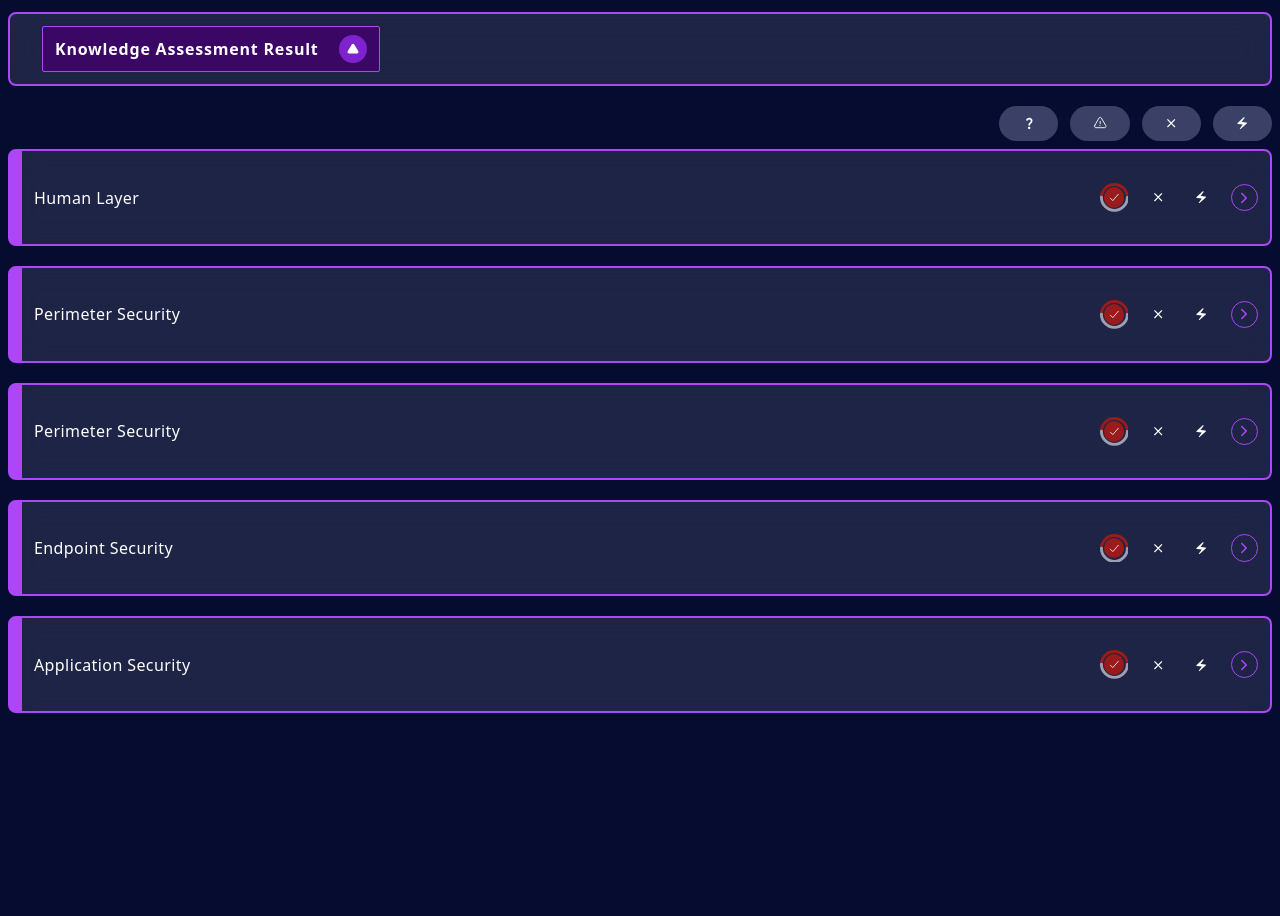
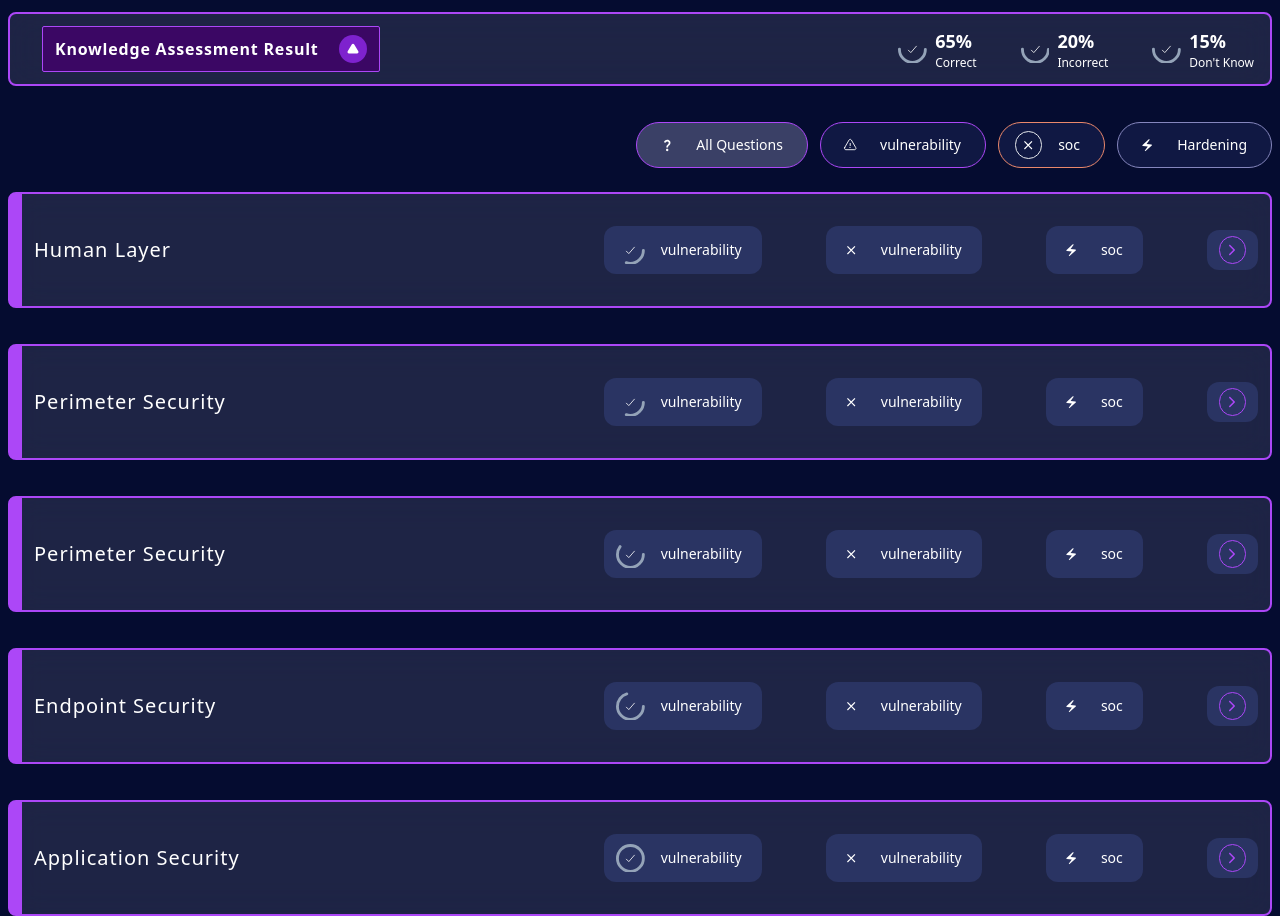
Before and after one commit to Prasath70/Dashboard_Rezilyzens, a React (Vite) app: page / in a window 1280 px wide. Before the commit the page ends 800 px from the top, so only its background shows below. Built offline with nearby package versions, Linux system fonts and the light colour scheme.

Commit message:
resultpage responsive

```diff
--- a/src/components/Circleprogress.tsx
+++ b/src/components/Circleprogress.tsx
@@ -13,8 +13,8 @@ const RadialProgress: React.FC<RadialProgressProps> = ({
   percentage,
   size = 100,
   strokeWidth = 10,
-  color = 'gray',
-  outColor = 'stroke-indigo-500',
+  color = "red",
+  outColor = "stroke-indigo-500",
 }) => {
   // Calculate the circumference of the circle
   const radius = 50 - strokeWidth / 2;
@@ -36,7 +36,9 @@ const RadialProgress: React.FC<RadialProgressProps> = ({
         ></circle>
         {/* Overlay circle */}
         <circle
-          className="stroke-red-800"
+          className={`${(color == "red"
+            ? `stroke-${color}-800`
+            : `stroke-${color}-500`)}  `}
           strokeWidth={strokeWidth}
           strokeLinecap="round"
           cx="50"
@@ -59,7 +61,11 @@ const RadialProgress: React.FC<RadialProgressProps> = ({
           strokeDashoffset={dashOffset}
         ></circle>
       </svg>
-      <IoCheckmark className="absolute w-[1.3rem] h-[1.3rem] text-white bg-red-800 rounded-full p-1" />
+      <IoCheckmark
+        className={`absolute w-[1.3rem] h-[1.3rem] text-white  rounded-full p-1 ${
+          color == "red" ? `bg-${color}-800` : `bg-${color}-500`
+        }`}
+      />
     </div>
   );
 };
--- a/src/components/Navbar.tsx
+++ b/src/components/Navbar.tsx
@@ -1,16 +1,17 @@
 import { TbTriangleFilled } from "react-icons/tb";
 import { useAtom } from "jotai";
 import { Resulttoggle } from "./Reusedfunction";
+import RadialProgress from "./Circleprogress";
 function Navbar() {
   const [Navtoggle, Setnavtoggle] = useAtom(Resulttoggle);
 
   return (
     <div className="h-full w-full bg-[#050C30] py-3 px-2">
       <div className="container mx-auto">
-        <div className=" border-[2px] rounded-lg border-[#AC47F7] bg-opacity-10 backdrop-filter backdrop-blur-lg  bg-white pl-8 flex justify-end lg:justify-start">
+        <div className=" border-[2px] rounded-lg border-[#AC47F7] bg-opacity-10 backdrop-filter backdrop-blur-lg  bg-white pl-8 flex justify-end lg:justify-between">
           <button
             className="  lg:my-3  flex gap-5 text-md lg:bg-purple-950 font-semibold tracking-wider  lg:border  rounded-sm border-[#AC47F7] text-white   justify-center items-center px-3 py-2"
-            onClick={(e) => {
+            onClick={() => {
               Setnavtoggle(!Navtoggle);
             }}
           >
@@ -19,6 +20,62 @@ function Navbar() {
               <TbTriangleFilled className="h-3 w-4" />
             </div>
           </button>
+          <div className="flex gap-5 items-center justify-center gap-2">
+            <div className="rounded-xl flex items-center justify-center py-2 px-2 ">
+              <div>
+                <RadialProgress
+                  percentage={50}
+                  size={10}
+                  outColor={"stroke-slate-400"}
+                  color={""}
+                />
+              </div>
+              <div className="flex flex-col px-2">
+                <p className="text-lg font-bold hidden lg:block text-white ">
+                  65% <br />
+                </p>{" "}
+                <p className="text-xs hidden lg:block text-white font-light">
+                  Correct
+                </p>
+              </div>
+            </div>
+            <div className="rounded-xl flex items-center justify-center py-2 px-2 ">
+              <div>
+                <RadialProgress
+                  percentage={50}
+                  size={10}
+                  outColor={"stroke-slate-400"}
+                  color={""}
+                />
+              </div>
+              <div className="flex flex-col px-2">
+                <p className="text-lg font-bold hidden lg:block text-white ">
+                  20% <br />
+                </p>{" "}
+                <p className="text-xs hidden lg:block text-white font-light">
+                  Incorrect
+                </p>
+              </div>
+            </div>
+            <div className="rounded-xl flex items-center justify-center py-2 px-2 ">
+              <div>
+                <RadialProgress
+                  percentage={50}
+                  size={10}
+                  outColor={"stroke-slate-400"}
+                  color={""}
+                />
+              </div>
+              <div className="flex flex-col px-2">
+                <p className="text-lg font-bold hidden lg:block text-white ">
+                  15% <br />
+                </p>{" "}
+                <p className="text-xs hidden lg:block text-white font-light">
+                  Don't Know
+                </p>
+              </div>
+            </div>
+          </div>
         </div>
       </div>
     </div>
--- a/src/components/Resultpage.tsx
+++ b/src/components/Resultpage.tsx
@@ -12,69 +12,79 @@ function Resultpage() {
       heading: "Human Layer",
       content:
         "Pinochle-Al is not your average cybersecurity firm—we defy convention and dare to tread where others fear. Our elite operatives embark on deep infiltrations into the darkest corners of theweb, preemptively identifying potential threats before they strike. We lead the charge on the offensive, striking fear into the hearts of cyber adversaries and neutralizing threats. Our globallystationed cybersecurity insurgents respond swiftly and decisively to emerging threats, ensuring unparalleled protection for your digital assets.",
-      percentage: 50,
-      color: "string",
+      percentage: 30,
+      color: `red`,
       outColor: "stroke-slate-400",
     },
     {
       heading: "Perimeter Security",
       content:
         "Pinochle-Al is not your average cybersecurity firm—we defy convention and dare to tread where others fear. Our elite operatives embark on deep infiltrations into the darkest corners of theweb, preemptively identifying potential threats before they strike. We lead the charge on the offensive, striking fear into the hearts of cyber adversaries and neutralizing threats. Our globallystationed cybersecurity insurgents respond swiftly and decisively to emerging threats, ensuring unparalleled protection for your digital assets.",
-      percentage: 50,
-      color: "string",
+      percentage: 30,
+      color: "red",
       outColor: "stroke-slate-400",
     },
     {
       heading: "Perimeter Security",
       content:
         "Pinochle-Al is not your average cybersecurity firm—we defy convention and dare to tread where others fear. Our elite operatives embark on deep infiltrations into the darkest corners of theweb, preemptively identifying potential threats before they strike. We lead the charge on the offensive, striking fear into the hearts of cyber adversaries and neutralizing threats. Our globallystationed cybersecurity insurgents respond swiftly and decisively to emerging threats, ensuring unparalleled protection for your digital assets.",
-      percentage: 50,
-      color: "string",
+      percentage: 60,
+      color: "yellow",
       outColor: "stroke-slate-400",
     },
     {
       heading: "Endpoint Security",
       content:
         "Pinochle-Al is not your average cybersecurity firm—we defy convention and dare to tread where others fear. Our elite operatives embark on deep infiltrations into the darkest corners of theweb, preemptively identifying potential threats before they strike. We lead the charge on the offensive, striking fear into the hearts of cyber adversaries and neutralizing threats. Our globallystationed cybersecurity insurgents respond swiftly and decisively to emerging threats, ensuring unparalleled protection for your digital assets.",
-      percentage: 50,
-      color: "string",
+      percentage: 70,
+      color: "yellow",
       outColor: "stroke-slate-400",
     },
     {
       heading: "Application Security",
       content:
         "Pinochle-Al is not your average cybersecurity firm—we defy convention and dare to tread where others fear. Our elite operatives embark on deep infiltrations into the darkest corners of theweb, preemptively identifying potential threats before they strike. We lead the charge on the offensive, striking fear into the hearts of cyber adversaries and neutralizing threats. Our globallystationed cybersecurity insurgents respond swiftly and decisively to emerging threats, ensuring unparalleled protection for your digital assets.",
-      percentage: 50,
-      color: "string",
+      percentage: 100,
+      color: "green",
       outColor: "stroke-slate-400",
     },
   ];
 
   return (
     <div className="w-full">
-      <div className="flex items-center justify-end gap-3 py-2">
-        <div className="bg-[#3a4066] rounded-3xl text-white px-4 py-1 ">
-          <div className="h-[1.7rem] w-[1.7rem] rounded-full bg-transparent  bg-[#AC47F7] text-white flex items-center justify-center ">
+      <div className="flex items-center justify-end gap-3 py-6">
+        <div className="bg-[#3a4066] rounded-3xl text-white px-4 py-1  border border-[#AC47F8] flex gap-2 items-center justify-center">
+          <div className="h-[1.7rem] w-[1.7rem] rounded-full bg-transparent  bg-[#AC47F8] text-white flex items-center justify-center ">
             <MdOutlineQuestionMark className="mx-auto h-[0.9rem] w-[0.9rem]" />
           </div>
+          <p className=" text-center  text-sm px-2 py-2 hidden lg:block">
+            All Questions
+          </p>
         </div>
-        <div className="bg-[#3a4066] rounded-3xl text-white px-4 py-1 ">
-          <div className="h-[1.7rem] w-[1.7rem] rounded-full bg-transparent  bg-[#AC47F7] text-white flex items-center justify-center ">
+        <div className="bg-[#101843] rounded-3xl text-white px-4 py-1 border border-[#AC47F7] flex gap-2 items-center justify-center">
+          <div className="h-[1.7rem] w-[1.7rem] rounded-full bg-transparent  bg-[#AC47F8]  text-white flex items-center justify-center ">
             <HiOutlineExclamationTriangle className="mx-auto h-[0.9rem] w-[0.9rem]" />
           </div>
+          <p className=" text-center  text-sm px-2 py-2 hidden lg:block">
+            vulnerability
+          </p>
         </div>
-        <div className="bg-[#3a4066] rounded-3xl text-white px-4 py-1 ">
-          <div className="h-[1.7rem] w-[1.7rem] rounded-full bg-transparent  bg-[#AC47F7] text-white flex items-center justify-center ">
+        <div className="bg-[#101843] rounded-3xl text-white px-4 py-1 border-[#eb886b] border flex gap-2 items-center justify-center">
+          <div className="h-[1.7rem] w-[1.7rem] rounded-full bg-transparent  bg-[#eb886b] border   flex items-center justify-center ">
             <IoMdClose className="mx-auto h-[0.9rem] w-[0.9rem]" />
           </div>
+          <p className=" text-center  text-sm px-2 py-2 hidden lg:block">soc</p>
         </div>
-        <div className="bg-[#3a4066] rounded-3xl text-white px-4 py-1 ">
-          <div className="h-[1.7rem] w-[1.7rem] rounded-full bg-transparent  bg-[#AC47F7] text-white flex items-center justify-center ">
+        <div className="bg-[#101843] rounded-3xl text-white px-4 py-1 border border-[#8586bd] flex gap-2 items-center justify-center">
+          <div className="h-[1.7rem] w-[1.7rem] rounded-full bg-transparent  bg-[#8586bd]  text-white flex items-center justify-center ">
             <MdElectricBolt className="mx-auto h-[0.9rem] w-[0.9rem]" />
           </div>
+          <p className=" text-center  text-sm px-2 py-2 hidden lg:block">
+            Hardening
+          </p>
         </div>
       </div>
-      <div className="w-full flex flex-col gap-5">
+      <div className="w-full flex flex-col gap-9">
         {Accordiondata.map((data) => {
           return (
             <Customaccordion
@@ -110,33 +120,53 @@ const Customaccordion: React.FC<accordionprops> = ({
 }) => {
   return (
     <div
-      className="flex flex-col  group transition ease-in-out duration-200 cursor-pointer focus-within:bg-[#1a2b67]  bg-white w-full px-3 h-full border-[2px] rounded-lg border-[#AC47F7] border-l-[0.9rem]  py-8 bg-opacity-10 backdrop-filter backdrop-blur-lg duration-300"
+      className="flex flex-col  group transition ease-in-out  cursor-pointer focus-within:bg-[#1a2b67]  bg-white w-full px-3 h-full border-[2px] rounded-lg border-[#AC47F7] border-l-[0.9rem]  py-8 bg-opacity-10 backdrop-filter backdrop-blur-lg duration-700"
       tabIndex={0}
     >
       <div className="flex flex-row items-center justify-between">
-        <h1 className="text-white text-md tracking-wide  transition ease-in-out duration-100">
+        <h1 className="text-white text-md  transition ease-in-out duration-100 lg:text-xl font-light tracking-wider">
           {heading}
         </h1>
-        <div className="flex items-center justify-center gap-4">
+        <div className="flex items-center justify-center gap-4 lg:gap-16">
+          <div className="bg-[#2a3463]  px-3 py-1.5 rounded-xl flex gap-2 items-center justify-center ">
             <div>
               <RadialProgress
                 percentage={percentage}
                 size={10}
                 outColor={outColor}
+                color={color}
               />
             </div>
-          <div className="h-[1.7rem] w-[1.7rem] rounded-full bg-transparent bg-[#eb886a] text-white flex items-center justify-center">
+            <p className=" text-center  text-sm px-2 py-2 hidden lg:block text-white ">
+              vulnerability
+            </p>{" "}
+          </div>
+
+          <div className="bg-[#2a3463]  px-3 py-1.5 rounded-xl flex gap-2 items-center justify-center">
+            <div className="h-[1.7rem] w-[1.7rem] rounded-full bg-transparent bg-[#eb886b] text-white flex items-center justify-center ">
               <IoMdClose className="mx-auto h-[0.9rem] w-[0.9rem]" />
             </div>
-          <div className="h-[1.7rem] w-[1.7rem] rounded-full bg-transparent bg-[#8586be] text-white flex items-center justify-center">
+            <p className=" text-center  text-sm px-2 py-2 hidden lg:block text-white">
+              vulnerability
+            </p>{" "}
+          </div>
+          <div className="bg-[#2a3463]  px-3 py-1.5 rounded-xl flex gap-2 items-center justify-center">
+            <div className="h-[1.7rem] w-[1.7rem] rounded-full bg-transparent bg-[#8586bd] text-white flex items-center justify-center">
               <MdElectricBolt className="mx-auto h-[0.9rem] w-[0.9rem]" />
             </div>
+            <p className=" text-center  text-sm px-2 py-2 hidden lg:block text-white">
+              soc
+            </p>{" "}
+          </div>
+          <div className="bg-[#2a3463]  px-3 py-1.5 rounded-xl ">
+            {" "}
             <div className="h-[1.7rem] w-[1.7rem] rounded-full bg-transparent border border-[#AC47F7] text-[#AC47F7] flex items-center justify-center focus:bg-red-800 focus:text-white">
               <IoIosArrowForward className="h-[1rem] w-[1rem] group-focus:rotate-90 transition ease-out duration-150" />
             </div>
           </div>
         </div>
-      <div className="hidden group-focus:block group-focus:h-full   group-focus:h-10 transition ease-in-out duration-700 px-1 py-3 ">
+      </div>
+      <div className="hidden group-focus:block group-focus:h-full   transition ease-in-out duration-700 px-1 py-3 ">
         <div className="bg-opacity-10 backdrop-filter backdrop-blur-lg bg-white w-full h-1 rounded-full "></div>
         <div className="flex items-center justify-start gap-5 w-full py-5">
           <button
```
Lines whose indentation alone changed are shown as unchanged.
